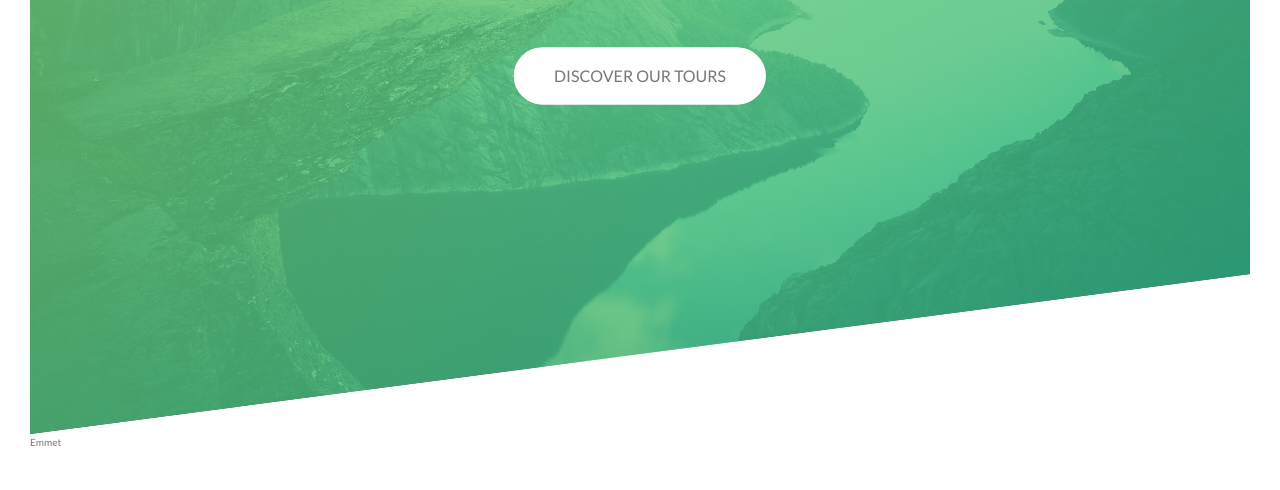
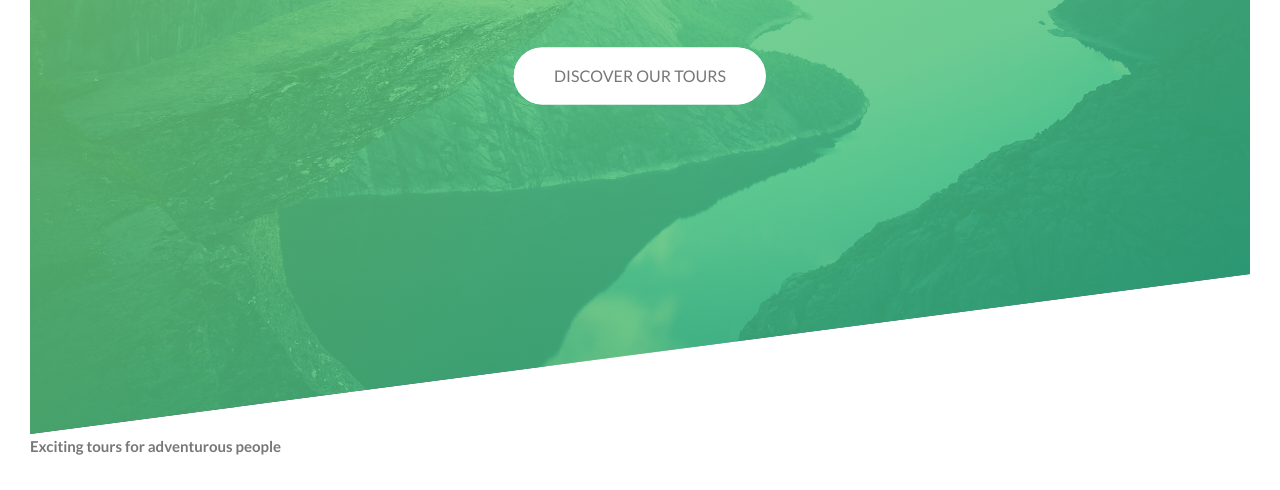
Before and after one commit to ilyarepin/starter, a website: page index.html in a window 1280 px wide. Shown: the part 356-846 px from the top of the page. Drawn offline with Linux system fonts and the light colour scheme.

Commit message:
Second commit

```diff
--- a/index.html
+++ b/index.html
@@ -31,7 +31,12 @@
 
 
         <main>
-            Emmet
+            <section class="section-about">
+                <h2 class="heading-secondary">
+                    Exciting tours for adventurous people
+                </h2>
+            </section>
+
 
         </main>
 
```
Also changed, not shown: sass/layout/_grid.scss (line endings or trailing spaces).
